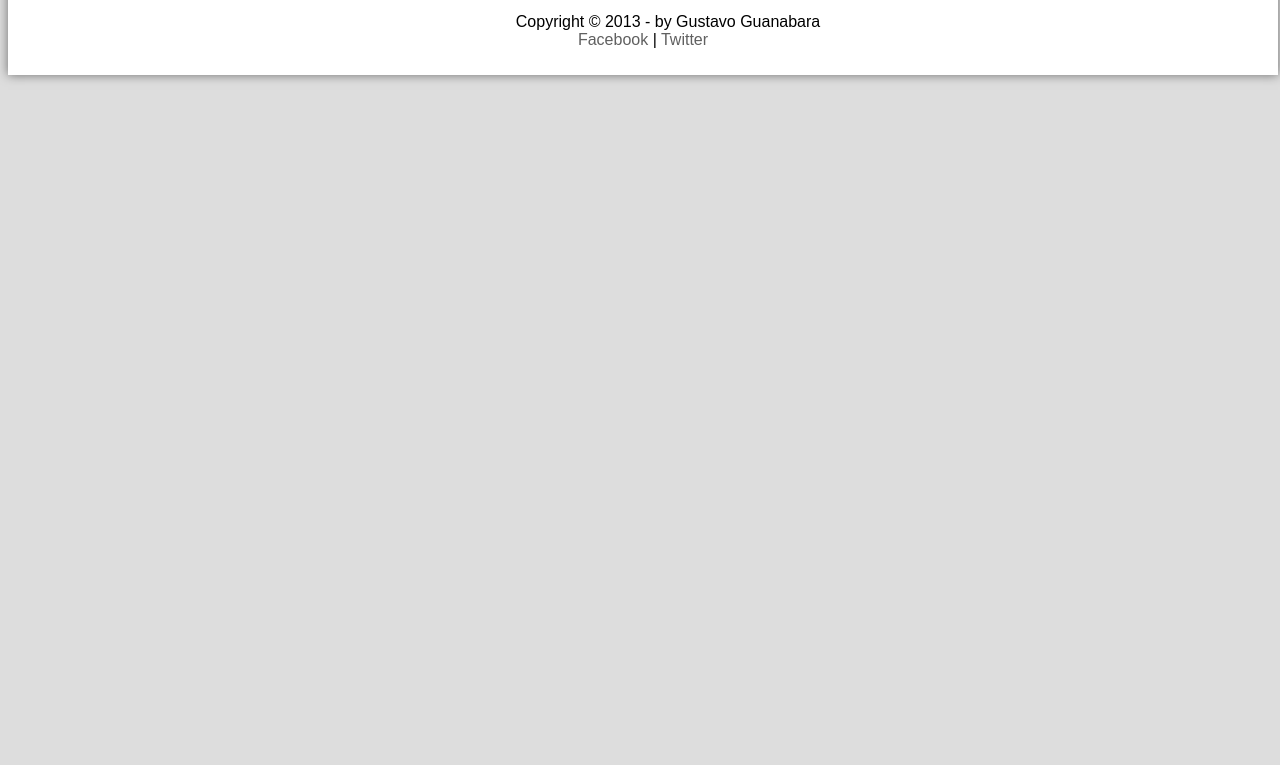
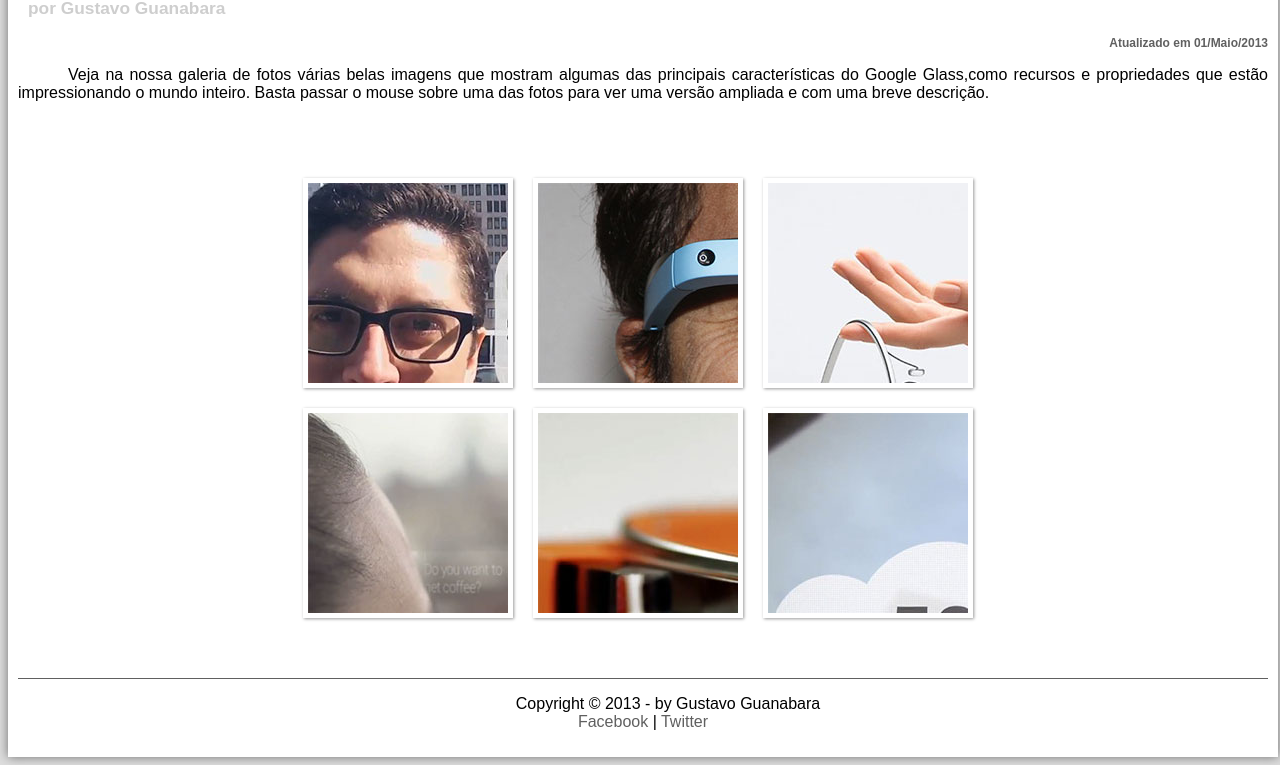
Before and after one commit to Luis-hans/projeto-glass-html5, a plain HTML site: page fotos.html in a window 1280 px wide. Shown: the part 252-1017 px from the top of the page. Before the commit the page ends 800 px from the top, so only its background shows below. Drawn offline with Linux system fonts and the light colour scheme.

Commit message:
ADD página fotos

```diff
--- a/_css/fotos.css
+++ b/_css/fotos.css
@@ -0,0 +1,42 @@
+@charset "UTF-8";
+
+ul#album-fotos {
+  width: 700px;
+  margin: 0 auto;
+  padding: 50px;
+  overflow: hidden;
+  list-style: none;
+}
+
+ul#album-fotos li {
+  float: left;
+  width: 200px;
+  height: 200px;
+  margin: 10px;
+  border: 5px solid #ffffff;
+  background-color: #ffffff;
+  box-shadow: 1px 1px 3px rgba(0, 0, 0, .4);
+}
+
+ul#album-fotos li span {
+  opacity: 0;
+}
+
+ul#album-fotos li#foto01 {
+  background: url('../_imagens/galeria-01.jpg') no-repeat;
+}
+ul#album-fotos li#foto02 {
+  background: url('../_imagens/galeria-02.jpg') no-repeat;
+}
+ul#album-fotos li#foto03 {
+  background: url('../_imagens/galeria-03.jpg') no-repeat;
+}
+ul#album-fotos li#foto04 {
+  background: url('../_imagens/galeria-04.jpg') no-repeat;
+}
+ul#album-fotos li#foto05 {
+  background: url('../_imagens/galeria-05.jpg') no-repeat;
+}
+ul#album-fotos li#foto06 {
+  background: url('../_imagens/galeria-06.jpg') no-repeat;
+}
--- a/fotos.html
+++ b/fotos.html
@@ -5,6 +5,7 @@
   <meta charset="utf-8">
   <title>Tudo sobre Google Glass</title>
   <link rel="stylesheet" href="_css/estilo.css">
+  <link rel="stylesheet" href="_css/fotos.css">
 </head>
 <script language="javascript" src="_javascript/funcoes.js"></script>
 
@@ -24,31 +25,36 @@
           <li onmouseover="mudaFoto('_imagens/Home.png')" onmouseout="mudaFoto('_imagens/fotos.png')"><a href="index.html">Home</a></li>
           <li onmouseover="mudaFoto('_imagens/especificacoes.png')"onmouseout="mudaFoto('_imagens/fotos.png')"><a href="specs.html">Especificações</a></li>
           <li onmouseover="mudaFoto('_imagens/fotos.png')" onmouseout="mudaFoto('_imagens/fotos.png')"><a href="fotos.html">Fotos</a></li>
-          <li onmouseover="mudaFoto('_imagens/multimidia.png')"onmouseout="mudaFoto('_imagens/fotos.png')"><a href="multimidia.html">Multimídia</a></li>
-          <li onmouseover="mudaFoto('_imagens/contato.png')"onmouseout="mudaFoto('_imagens/fotos.png')"><a href="fale-conosco.html">Fale conosco</a>
-          </li>
+          <li onmouseover="mudaFoto('_imagens/multimidia.png')" onmouseout="mudaFoto('_imagens/fotos.png')"><a href="multimidia.html">Multimídia</a></li>
+          <li onmouseover="mudaFoto('_imagens/contato.png')" onmouseout="mudaFoto('_imagens/fotos.png')"><a href="fale-conosco.html">Fale conosco</a></li>
         </ul>
       </nav>
     </header>
+    <section id="corpo-full">
+      <article id="noticia-principal">
+        <header id="cabecalho-artigo">
+          <hgroup>
+            <h3>Glass > Fotos</h3>
+            <h1>Galeria de imagens do Google Glass</h1>
+            <h2>por Gustavo Guanabara</h2>
+            <h3 class="direita">Atualizado em 01/Maio/2013</h3>
+          </hgroup>
+        </header>
 
-    Glass > Fotos
-    Galeria de Imagens do Google Glass
-    por Gustavo Guanabara
-    Atualizado em 01/Maio/2013
+        <p>
+          Veja na nossa galeria de fotos várias belas imagens que mostram algumas das principais características do Google Glass,como recursos e propriedades que estão impressionando o mundo inteiro. Basta passar o mouse sobre uma das fotos para ver uma versão ampliada e com uma breve descrição.
+        </p>
+        <ul id="album-fotos">
+          <li id="foto01"><span>Agenda e lembretes</span></li>
+          <li id="foto02"><span>Sergey Brin usando o Glass</span></li>
+          <li id="foto03"><span>Leve e compacto</span></li>
+          <li id="foto04"><span>Sensação de uma tela de 50"</span></li>
+          <li id="foto05"><span>Vários tipos de lente</span></li>
+          <li id="foto06"><span>Informações importantes</span></li>
+        </ul>
 
-    Veja na nossa galeria de fotos várias belas imagens que mostram algumas das principais características do Google
-    Glass,
-    como recursos e propriedades que estão impressionando o mundo inteiro. Basta passar o mouse sobre uma das fotos para
-    ver
-    uma versão ampliada e com uma breve descrição.
-
-    - Agenda e lembretes
-    - Sergey Brin usando o Glass
-    - Leve e compacto
-    - Sensação de uma tela de 50"
-    - Vários tipos de lente
-    - Informações importantes
-
+      </article>
+    </section>
     <footer id="rodape">
       <p>Copyright &copy; 2013 - by Gustavo Guanabara <br />
         <a href="http://facebook.com/cursosemvideo" target="_blank"> Facebook</a> |
```
